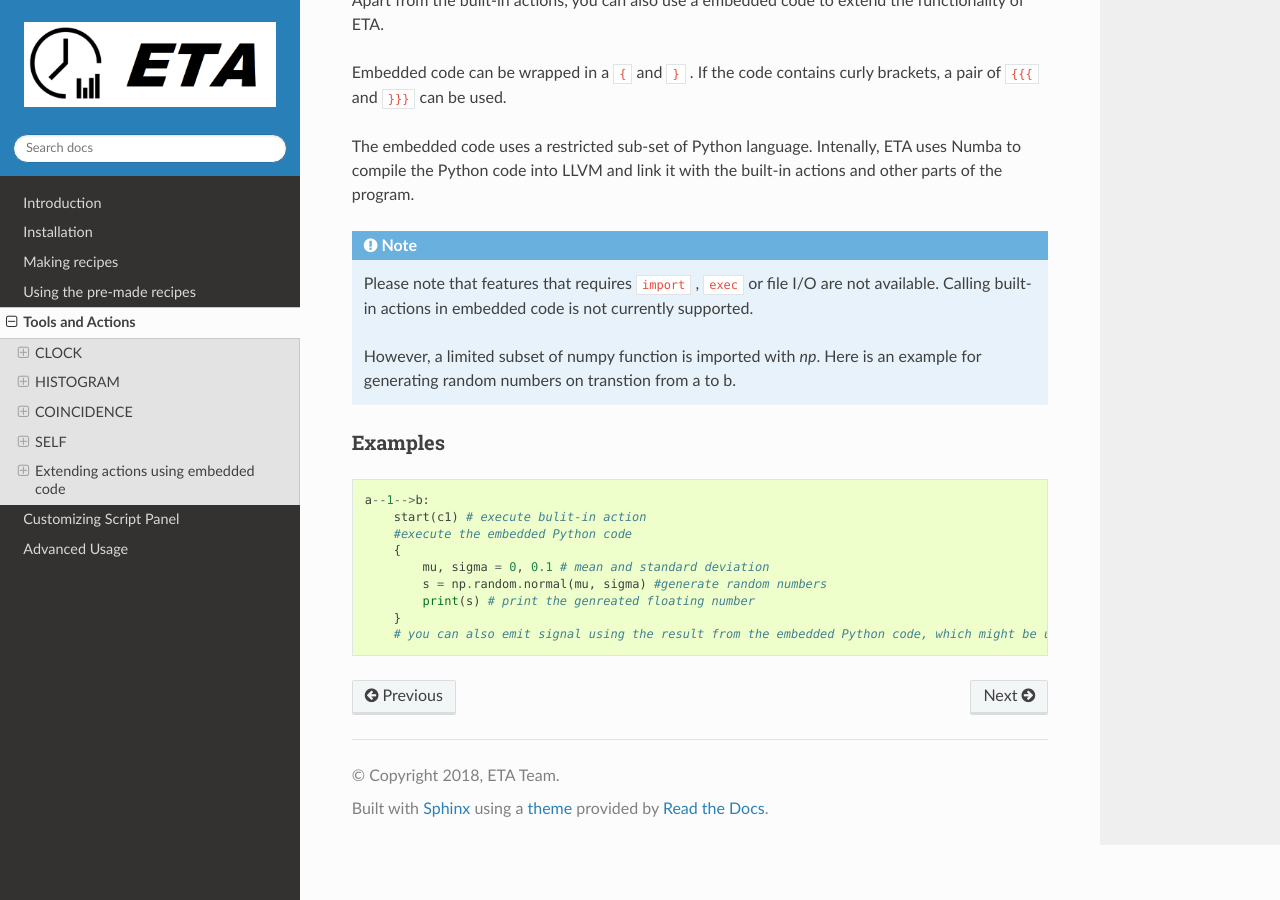
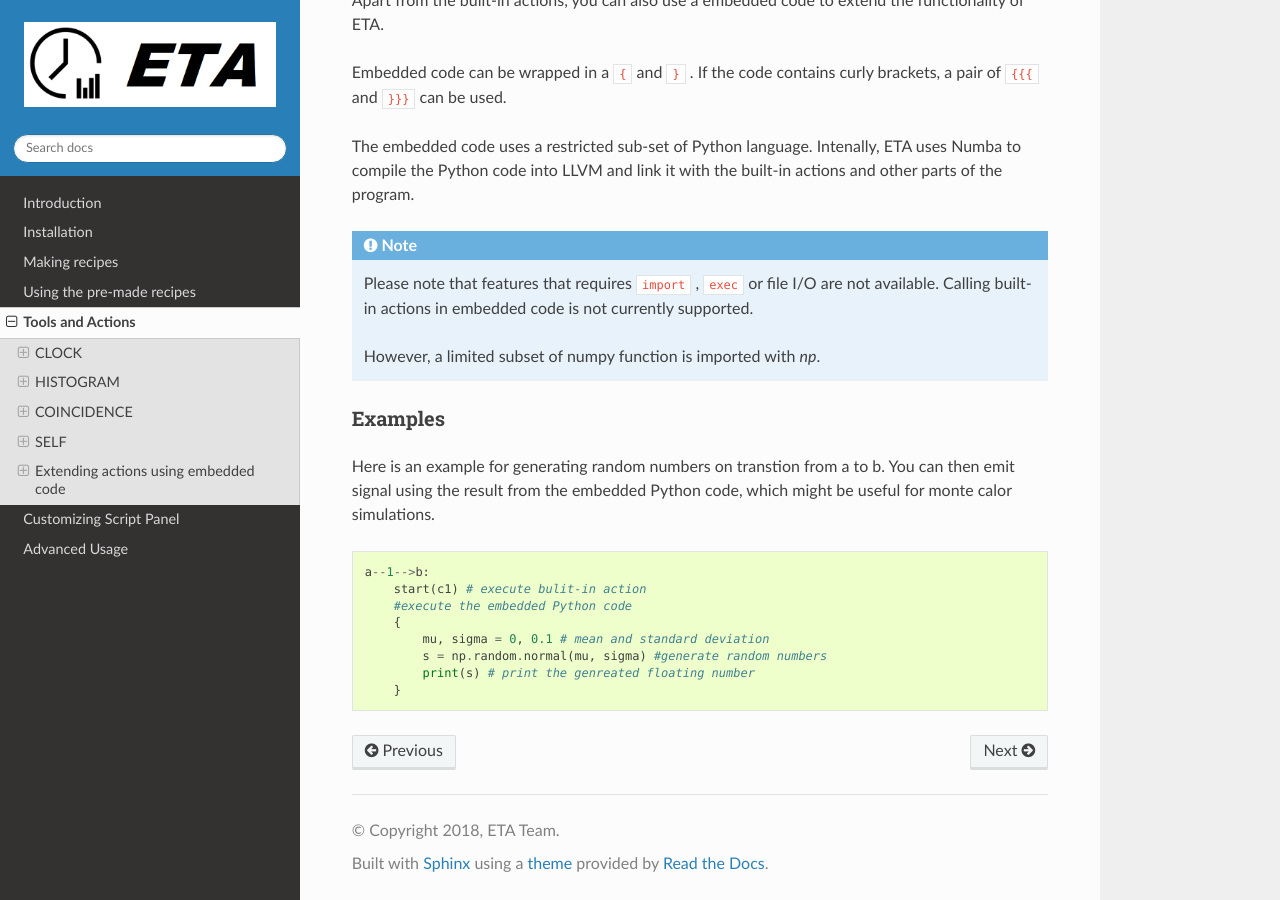
Before and after one commit to timetag/timetag.github.io, a Sphinx documentation site: the page built from docs/actions.rst, in a window 1280 px wide and 900 px high, scrolled down 4026 px. Built offline with Sphinx 7.4.7 and the Read the Docs theme 2.0.0, drawn with Linux system fonts in a browser that asks for light colours; some of the changed lines change nothing that is shown.

Commit message:
minor fix

```diff
--- a/docs/actions.rst
+++ b/docs/actions.rst
@@ -173,10 +173,11 @@ The embedded code uses a restricted sub-set of Python language. Intenally, ETA u
     Please note that features that requires ``import`` , ``exec`` or file I/O are not available. Calling built-in actions in embedded code is not currently supported.
 
     However, a limited subset of numpy function is imported with `np`.
-    Here is an example for generating random numbers on transtion from a to b.
 
 Examples
 ....
+
+Here is an example for generating random numbers on transtion from a to b. You can then emit signal using the result from the embedded Python code, which might be useful for monte calor simulations.
 
 .. code::
 
@@ -188,4 +189,3 @@ Examples
               s = np.random.normal(mu, sigma) #generate random numbers
               print(s) # print the genreated floating number
           }
-          # you can also emit signal using the result from the embedded Python code, which might be useful for monte calor simulations
```
